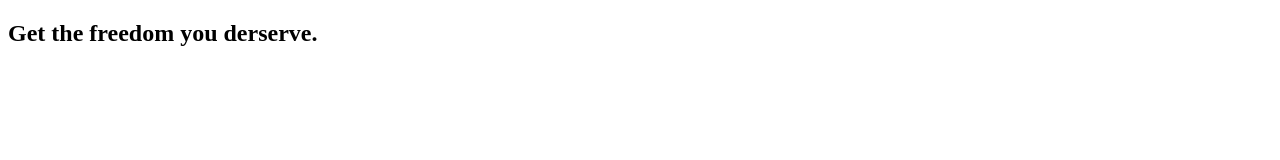
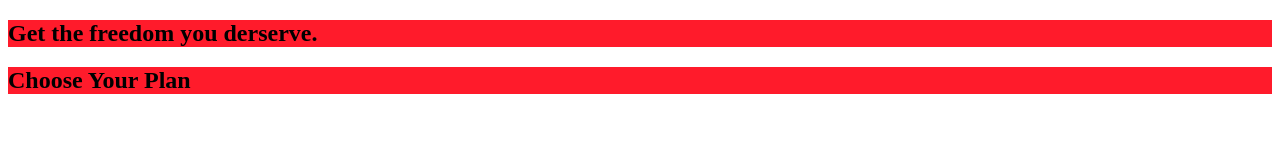
Before and after one commit to jripke74/css-a-2, a plain HTML site: page index.html in a window 1280 px wide. Drawn offline with Linux system fonts and the light colour scheme.

Commit message:
add main.css

```diff
--- a/index.html
+++ b/index.html
@@ -5,12 +5,16 @@
     <meta http-equiv="X-UA-Compatible" content="ie=edge" />
     <title>uHost</title>
     <link rel="shortcut icon" href="favicon.png" />
+    <link rel="stylesheet" href="main.css" />
   </head>
   <body>
     <main>
       <section>
         <h1>Get the freedom you derserve.</h1>
       </section>
+      <section>
+        <h1>Choose Your Plan</h1>
+      </section>
     </main>
   </body>
 </html>
--- /dev/null
+++ b/main.css
@@ -0,0 +1,3 @@
+section {
+  background: #ff1b2b;
+}
```
